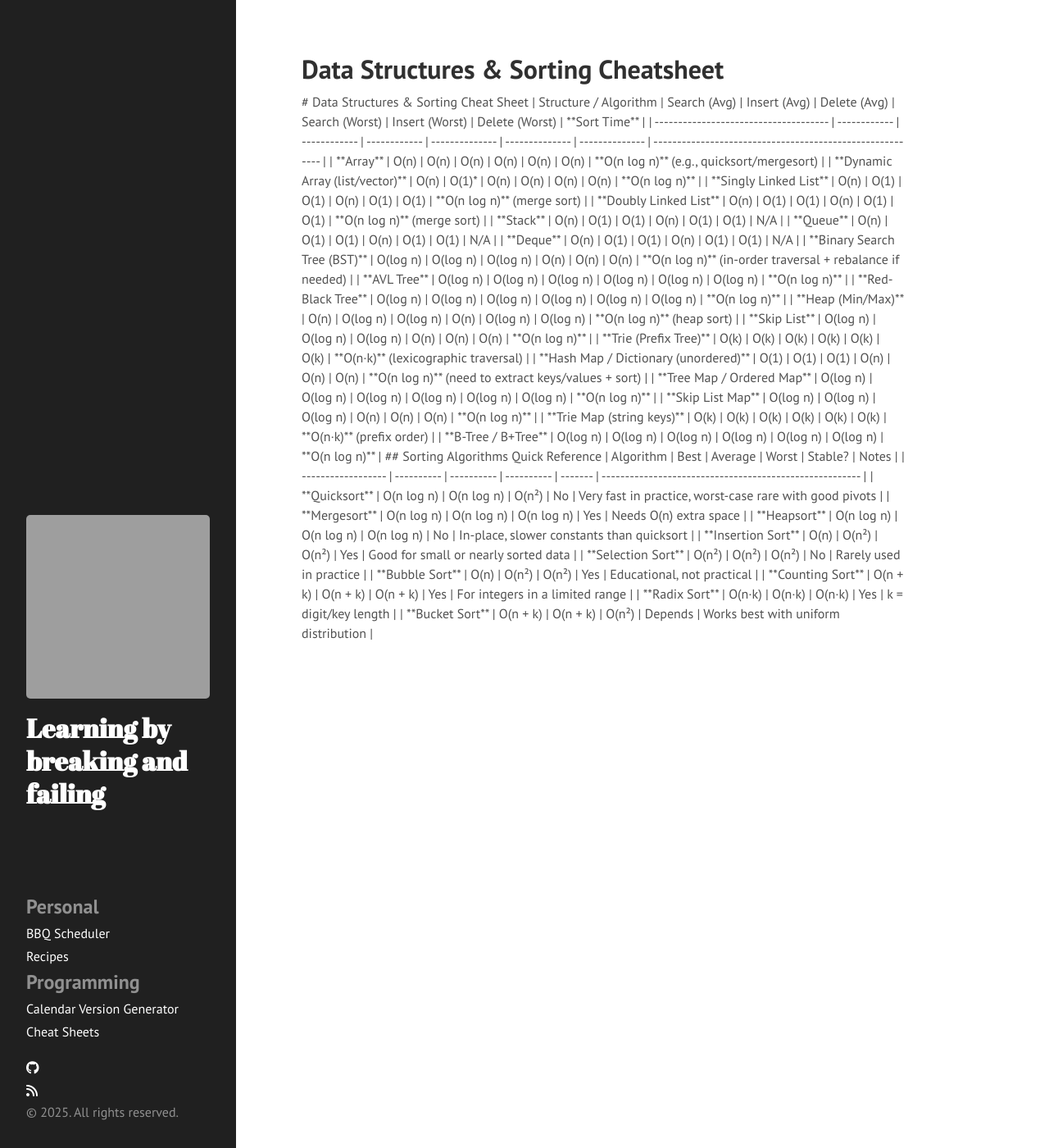
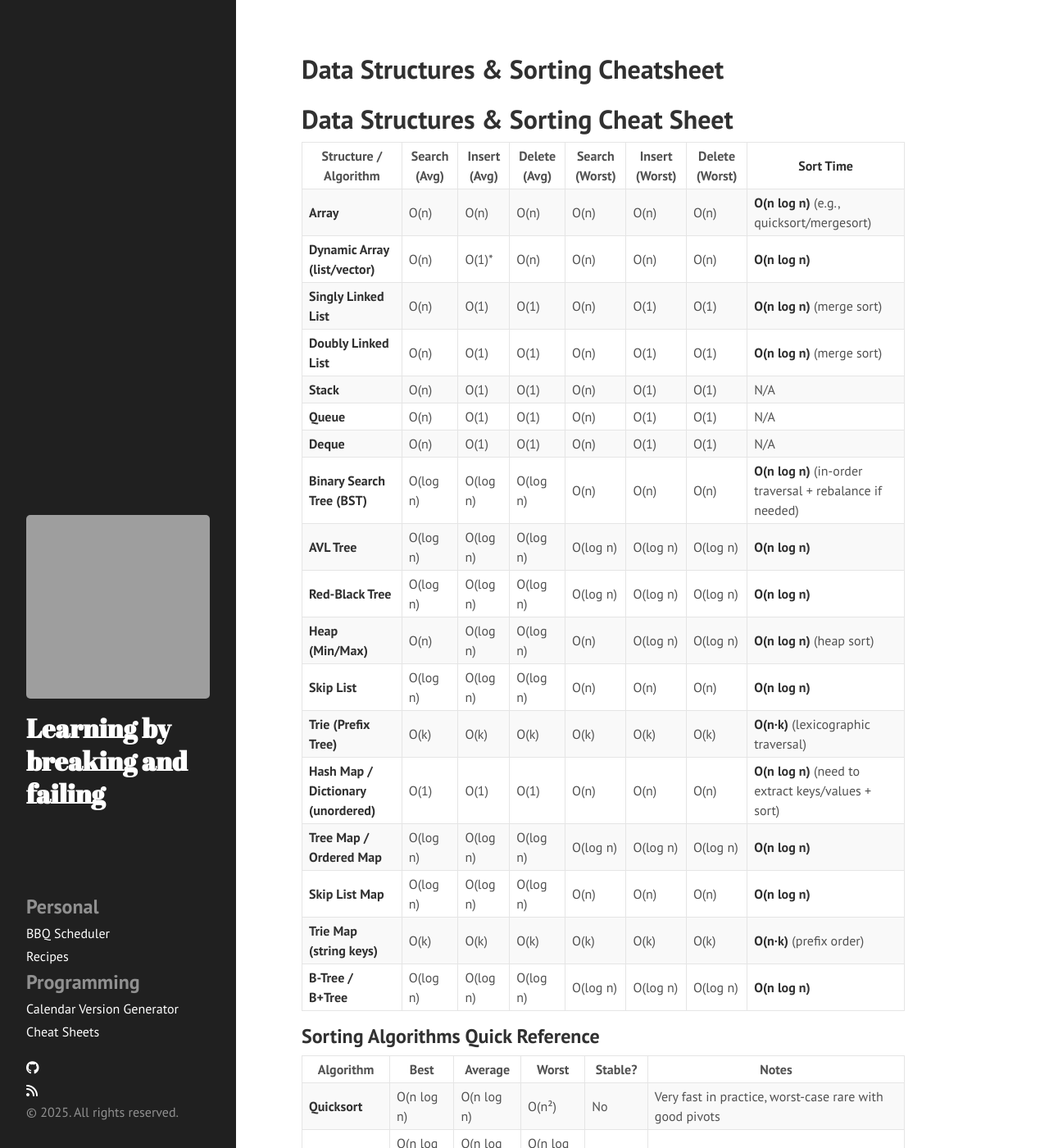
Before and after one commit to slowmonkey/slowmonkey.github.io, a Jekyll site: the page built from _cheatsheets/data-structures-sorting-cheatsheet.md, in a window 1280 px wide and 1400 px high. Shown: the whole window at 82% size. Built offline with Jekyll 4.4.1, drawn with Linux system fonts in a browser that asks for light colours; nearby versions of some CDN libraries; some of the changed text lies outside the part shown; grey boxes are pictures that could not be loaded.

Commit message:
Adding cheatsheet css to markdown style page

```diff
--- a/_cheatsheets/data-structures-sorting-cheatsheet.md
+++ b/_cheatsheets/data-structures-sorting-cheatsheet.md
@@ -3,8 +3,6 @@ layout: cheatsheet
 title: Data Structures & Sorting Cheatsheet
 category: programming
 ---
-
-<div class="cheatsheet">
 
 # Data Structures & Sorting Cheat Sheet
 
@@ -43,5 +41,4 @@ category: programming
 | **Counting Sort**  | O(n + k)   | O(n + k)   | O(n + k)   | Yes     | For integers in a limited range                         |
 | **Radix Sort**     | O(n·k)     | O(n·k)     | O(n·k)     | Yes     | k = digit/key length                                    |
 | **Bucket Sort**    | O(n + k)   | O(n + k)   | O(n²)      | Depends | Works best with uniform distribution                    |
-
-</div>
+{: .cheatsheet}
```
Also changed, not shown: sidemenu_pages/cheatsheets.md (+0 -4 lines).
